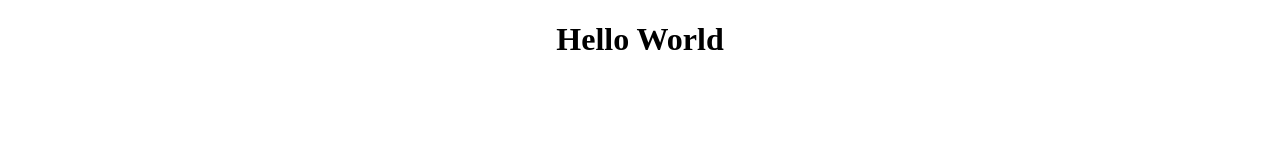
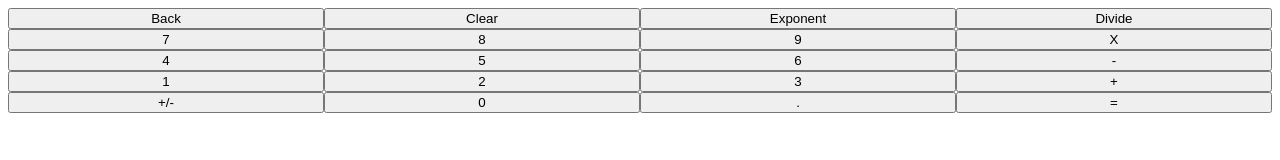
Before and after one commit to cpeel42/calculator, a plain HTML site: page index.html in a window 1280 px wide. Drawn offline with Linux system fonts and the light colour scheme.

Commit message:
create initial calc

```diff
--- a/index.html
+++ b/index.html
@@ -8,6 +8,40 @@
     <link rel="stylesheet" href="styles.css">
 </head>
 <body>
-    <h1>Hello World</h1>
+    <div class="calculator">
+        <div class="result-screen"></div>
+        <div class="buttons">
+            <div id="row1" class="row">
+                <button id="back" class="main-button">Back</button>
+                <button id="clear" class="main-button">Clear</button>
+                <button id="exponent" class="main-button">Exponent</button>
+                <button id="divide" class="main-button">Divide</button>
+            </div>
+            <div id="row2" class="row">
+                <button id="num7" class="main-button">7</button>
+                <button id="num8" class="main-button">8</button>
+                <button id="num9" class="main-button">9</button>
+                <button id="multiply" class="main-button">X</button>
+            </div>
+            <div id="row3" class="row">
+                <button id="num4" class="main-button">4</button>
+                <button id="num5" class="main-button">5</button>
+                <button id="num6" class="main-button">6</button>
+                <button id="subtract" class="main-button">-</button>
+            </div>
+            <div id="row4" class="row">
+                <button id="num1" class="main-button">1</button>
+                <button id="num2" class="main-button">2</button>
+                <button id="num3" class="main-button">3</button>
+                <button id="add" class="main-button">+</button>
+            </div>
+            <div id="row5" class="row">
+                <button id="negative" class="main-button">+/-</button>
+                <button id="num0" class="main-button">0</button>
+                <button id="decimal" class="main-button">.</button>
+                <button id="equals" class="main-button">=</button>
+            </div>
+        </div>
+    </div>
 </body>
 </html>
--- a/styles.css
+++ b/styles.css
@@ -1,3 +1,7 @@
-h1 {
-    text-align: center;
+.row {
+    display: flex;
 }
+
+.main-button {
+    flex: 1;
+}
```
